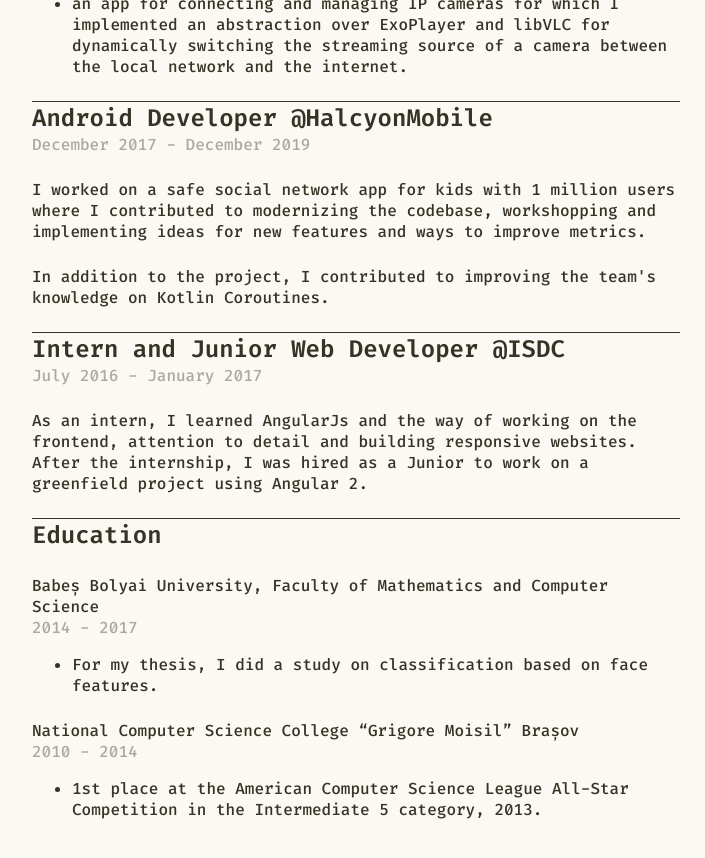
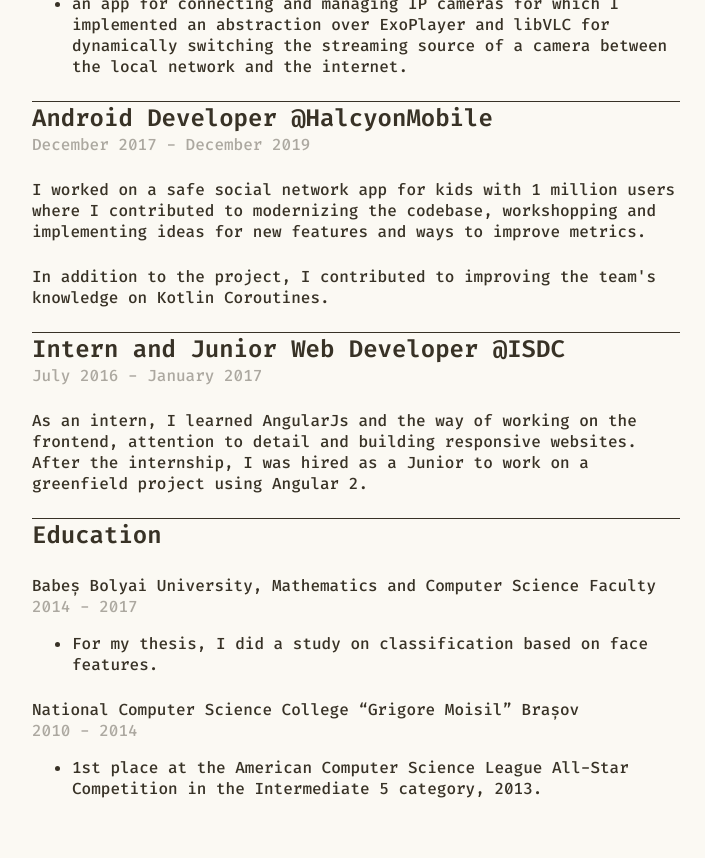
Before and after one commit to AlexGabor/alexgabor.com, a Jekyll site: the page built from cv.html, in a window 1280 px wide and 900 px high, scrolled down 1670 px. Shown: the top 858 px of the window, without its empty margins (284-989 px from the left). Built offline with Jekyll 4.4.1, drawn with Linux system fonts in a browser that asks for light colours.

Commit message:
Update cv.html

```diff
--- a/cv.html
+++ b/cv.html
@@ -135,7 +135,7 @@
 
 <h2>Education</h2>
 
-<p style="margin-bottom: 0;">Babeș­ Bolyai University, Faculty of Mathematics and Computer Science</p>
+<p style="margin-bottom: 0;">Babeș­ Bolyai University, Mathematics and Computer Science Faculty</p>
 <span class="date">2014 - 2017</span>
 <ul><li>For my thesis, I did a study on classification based on face features.</li></ul>
 
```
